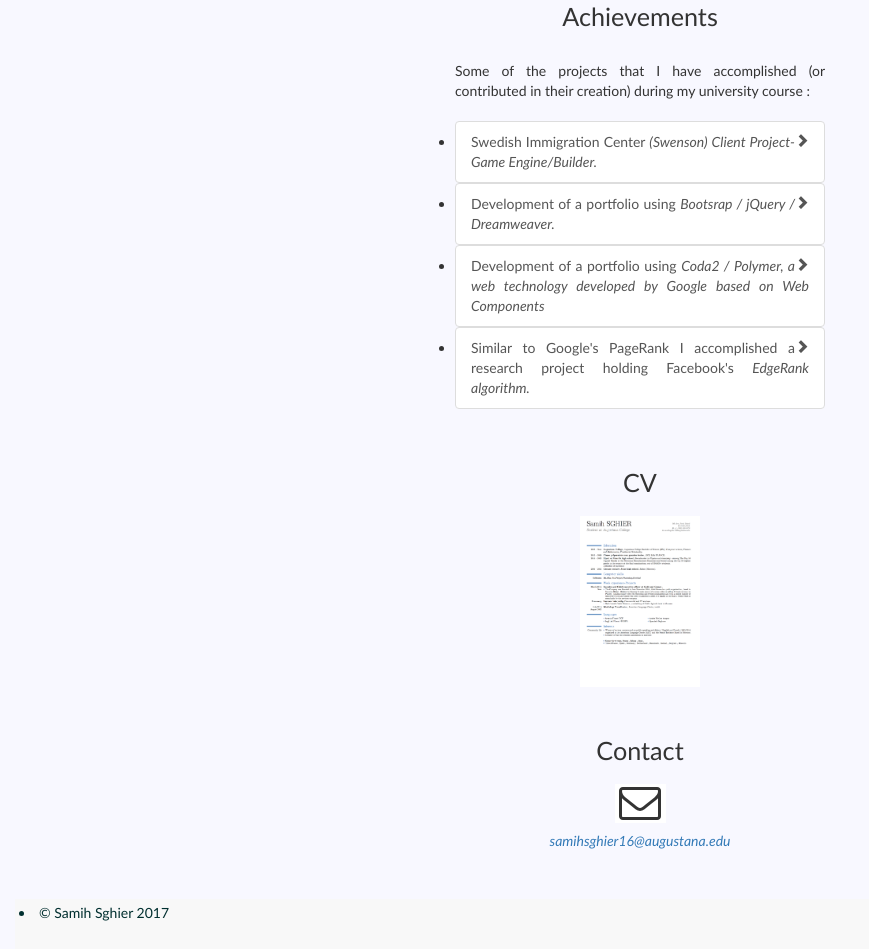
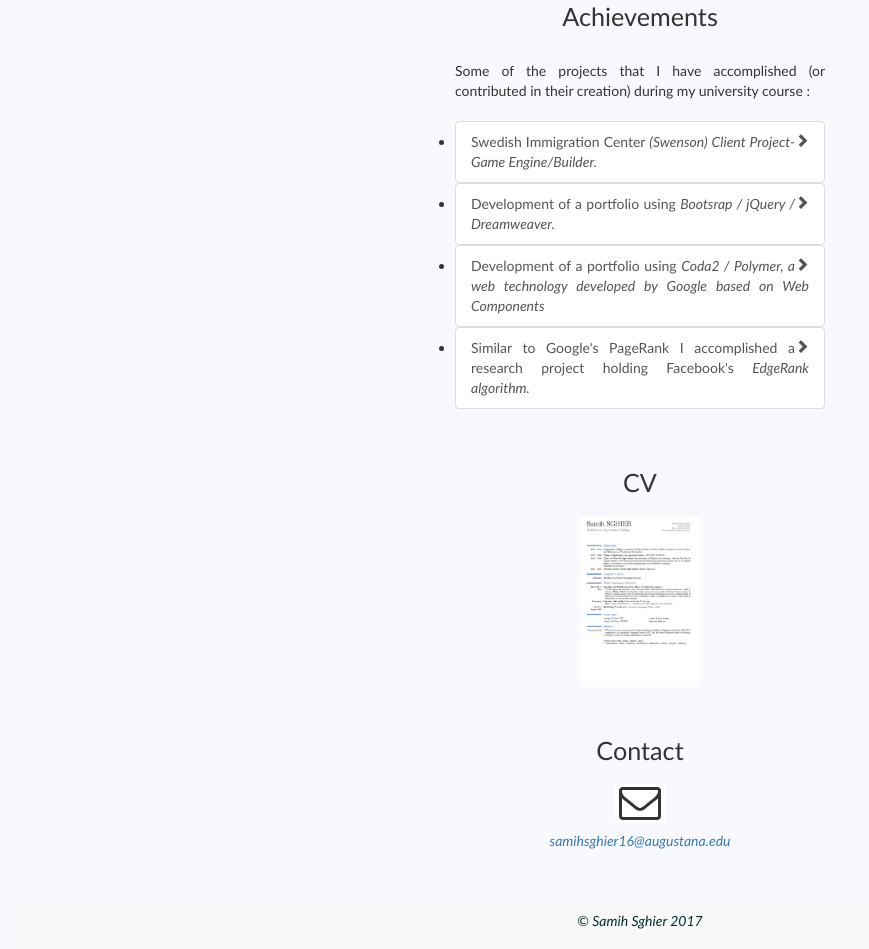
Before and after one commit to samih-sghier/jquery.portofolio, a plain HTML site: page index.html in a window 1280 px wide. Shown: the part 1113-2062 px from the top of the page, without its empty margins (0-869 px from the left). Drawn offline with nearby package versions, Linux system fonts and the light colour scheme.

Commit message:
Update index.html

```diff
--- a/index.html
+++ b/index.html
@@ -174,11 +174,10 @@
     </div><!-- /.container -->
 
 
+ <div data-role="footer" class ="designed">
+      <h5><em>&copy; Samih Sghier 2017</em></h5>
+    </div><!-- /footer -->
 
-    <div data-role="footer" class ="designed">
-    	<li>&copy; Samih Sghier 2017</li>
-
-    </div><!-- /footer -->
 
 
 </body>
```
